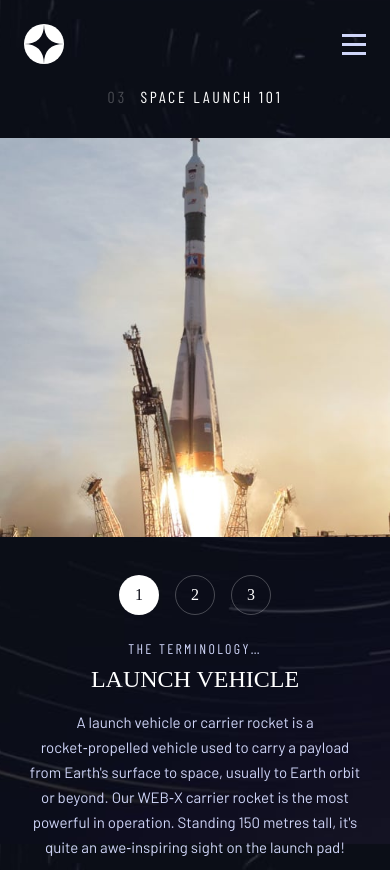
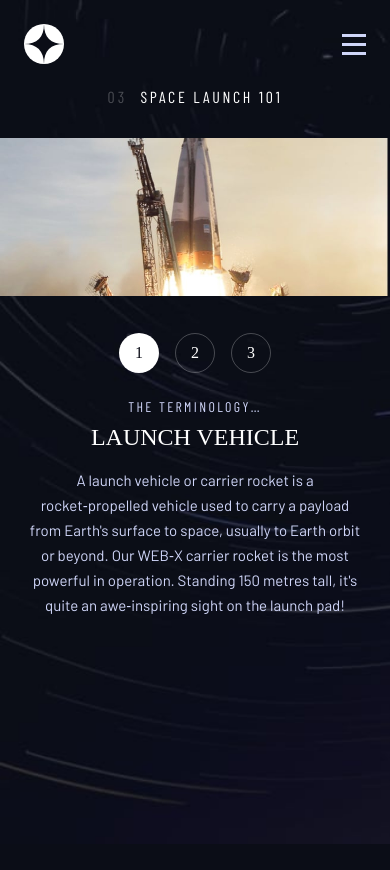
Before and after one commit to A-Awad1/Space-Tourism-Website, a Vue app: page /technology in a window 390 px wide. After the commit the page ends 844 px from the top, so only its background shows below. Built offline with nearby package versions, Linux system fonts and the light colour scheme; a web font is replaced by a local one.

Commit message:
update technology view

```diff
--- a/src/views/TechnologyView.vue
+++ b/src/views/TechnologyView.vue
@@ -35,6 +35,7 @@ export default {
   data() {
     return {
       currentTechName: this.siteData.technology.map((e) => e.name)[0],
+      imgSort: window.innerWidth <= 1200 ? "landscape" : "portrait",
     };
   },
   computed: {
@@ -47,10 +48,8 @@ export default {
       )[0];
     },
     currentImg: function () {
-      return require(`../assets/technology/image-${this.currentTechName
-        .replace(" ", "-")
-        .toLowerCase()}-portrait.jpg`);
-      // .toLowerCase()}-landscape.jpg`);
+      let name = this.currentTechName.replace(" ", "-").toLowerCase();
+      return require(`../assets/technology/image-${name}-${this.imgSort}.jpg`);
     },
     currentName: function () {
       return this.currentTech.name;
@@ -58,6 +57,10 @@ export default {
     currentDesc: function () {
       return this.currentTech.description.replaceAll("-", "&#8209;");
     },
+  },
+  mounted: function () {
+    window.onresize = () =>
+      (this.imgSort = window.innerWidth <= 1200 ? "landscape" : "portrait");
   },
   components: {
     PageNumberSpan,
```
